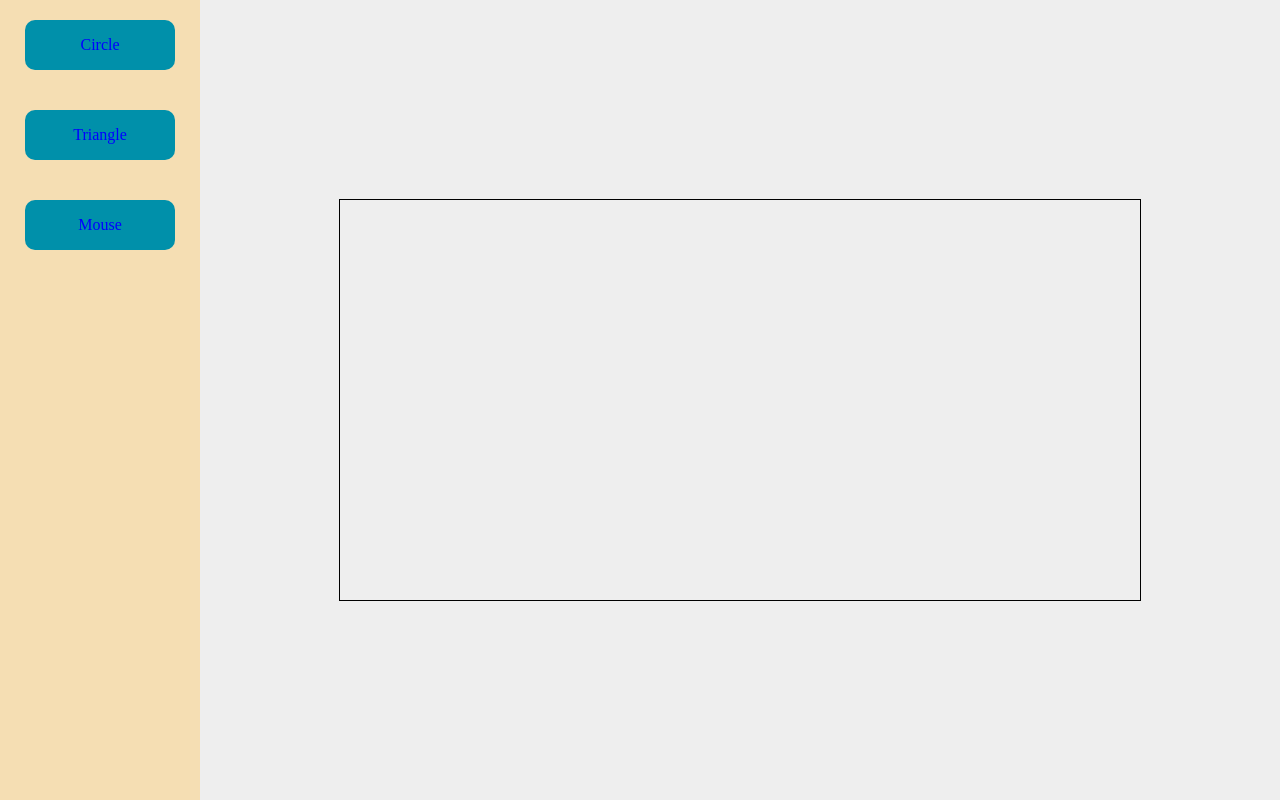
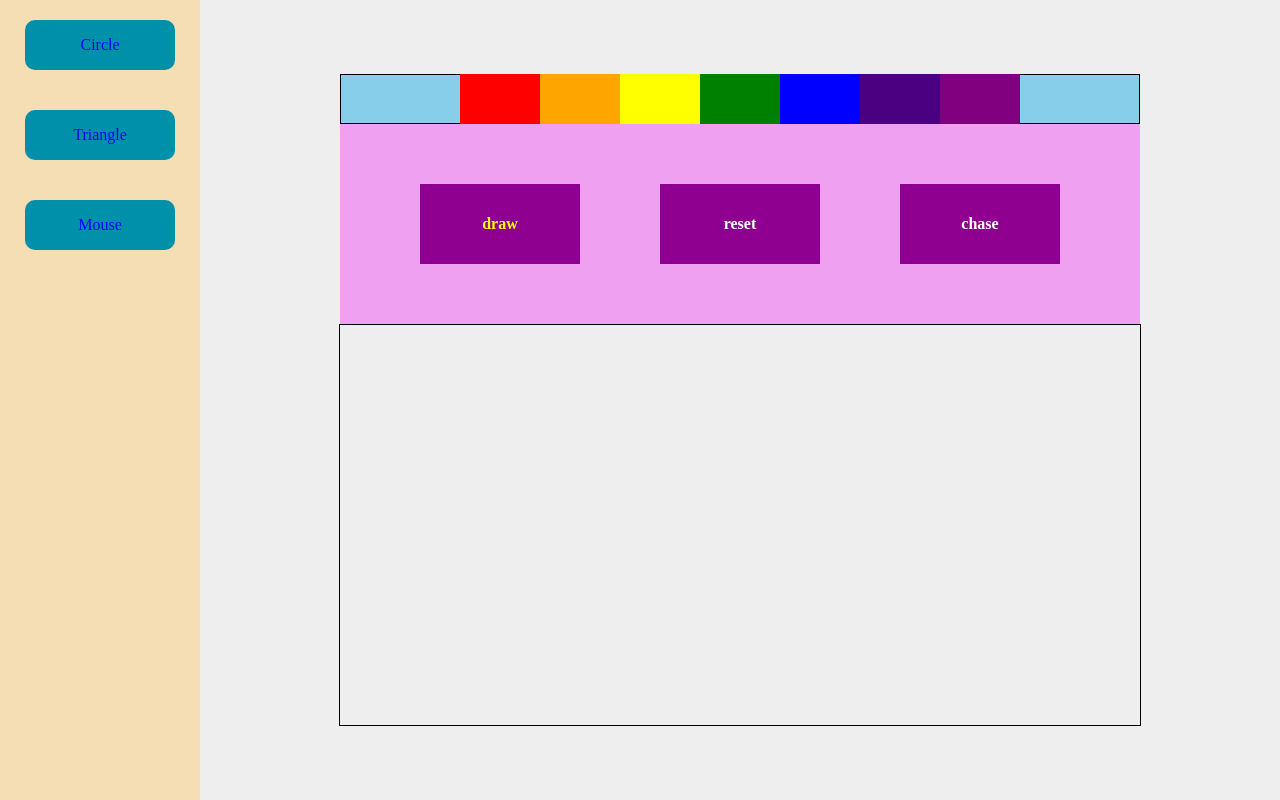
Before and after one commit to JHL71/playground, a React (Create React App) app in the folder playground/: page /canvas in a window 1280 px wide. Both pictures are taken after a click on the element "Mouse". Built offline with nearby package versions, Linux system fonts and the light colour scheme.

Commit message:
modify canvas mouse event

```diff
--- a/playground/src/shape/mouse.js
+++ b/playground/src/shape/mouse.js
@@ -1,31 +1,132 @@
-import { useRef } from "react";
+import { useRef, useState } from "react";
 import styled from "styled-components";
 
 const Mouse = () => {
   const canvasRef = useRef(null);
+  const [mode, setMode] = useState('draw');
+  const [c, setC] = useState('#000000');
   let x = false;
+
+  const selMode = (e, mode) => {
+    switch (mode) {
+      case 'draw':
+        draw(e);
+        break;
+      case 'reset':
+        reset();
+        break;
+      case 'chase':
+        chase(e);
+        break;
+      default:
+        break;
+    }
+  }
 
   const draw = (e) => {
     if (x) {
       let ctx = canvasRef.current.getContext('2d');
       ctx.beginPath();
-      ctx.strokeStyle = '#000000';
+      ctx.fillStyle = c;
+      ctx.strokeStyle = c;
       ctx.arc(e.nativeEvent.offsetX, e.nativeEvent.offsetY, 10, 0, 2 * Math.PI, true);
       ctx.stroke();
       ctx.fill();
     }
   }
 
+  const reset = () => {
+    let ctx = canvasRef.current.getContext('2d');
+    ctx.reset();
+  }
+
+  const chase = (e) => {
+    let ctx = canvasRef.current.getContext('2d');
+    setTimeout(() => {
+      ctx.reset();
+      ctx.fillStyle = c;
+      ctx.arc(e.nativeEvent.offsetX, e.nativeEvent.offsetY, 10, 0, 2 * Math.PI, true);
+      ctx.fill();
+    }, 300);
+  }
+
   return (
     <>
-      <Canvas ref={canvasRef} width={800} height={400}
-      onMouseDown={() => x = true}
-      onMouseMove={e => draw(e)}
-      onMouseUp={() => x = false}
-      ></Canvas>
+      <Back>
+        <ColorWrap>
+          <ColorButton onClick={() => setC('red')} val={'red'}></ColorButton>
+          <ColorButton onClick={() => setC('orange')} val={'orange'}></ColorButton>
+          <ColorButton onClick={() => setC('yellow')} val={'yellow'}></ColorButton>
+          <ColorButton onClick={() => setC('green')} val={'green'}></ColorButton>
+          <ColorButton onClick={() => setC('blue')} val={'blue'}></ColorButton>
+          <ColorButton onClick={() => setC('indigo')} val={'indigo'}></ColorButton>
+          <ColorButton onClick={() => setC('purple')} val={'purple'}></ColorButton>
+        </ColorWrap>
+        <ButtonWrap>
+          <Button onClick={() => setMode('draw')} v={'draw'} sl={mode}>draw</Button>
+          <Button onClick={() => setMode('reset')} v={'reset'} sl={mode}>reset</Button>
+          <Button onClick={() => setMode('chase')} v={'chase'} sl={mode}>chase</Button>
+        </ButtonWrap>
+        <Canvas ref={canvasRef} width={800} height={400}
+        onMouseDown={() => x = true}
+        onMouseMove={e => selMode(e, mode)}
+        onMouseUp={() => x = false}
+        ></Canvas>
+      </Back>
     </>
   )
 }
+
+const Back = styled.div`
+  width: 100%;
+  height: 100vh;
+  display: flex;
+  flex-direction: column;
+  justify-content: center;
+  align-items: center;
+`
+
+const ColorWrap = styled.div`
+  width: 800px;
+  height: 50px;
+  background-color: skyblue;
+  border: solid black 1px;
+  display: flex;
+  justify-content: center;
+  align-items: center;
+`
+
+const ColorButton = styled.div`
+  width: 80px;
+  height: 50px;
+  background-color: ${(props) => props.val};
+  :hover {
+    cursor: pointer;
+  }
+`
+
+const ButtonWrap = styled.div`
+  width: 800px;
+  height: 200px;
+  background-color: #f0a0f0;
+  display: flex;
+  justify-content: space-evenly;
+  align-items: center;
+`
+
+const Button = styled.div`
+  width: 160px;
+  height: 80px;
+  background-color: #900090;
+  color: ${(props) => props.v === props.sl ? '#ffff00' : 'white'};
+  font-weight: bold;
+  display: flex;
+  justify-content: center;
+  align-items: center;
+  :hover {
+    cursor: pointer;
+  }
+`
 
 const Canvas = styled.canvas`
   background-color: #eeeeee;
```
